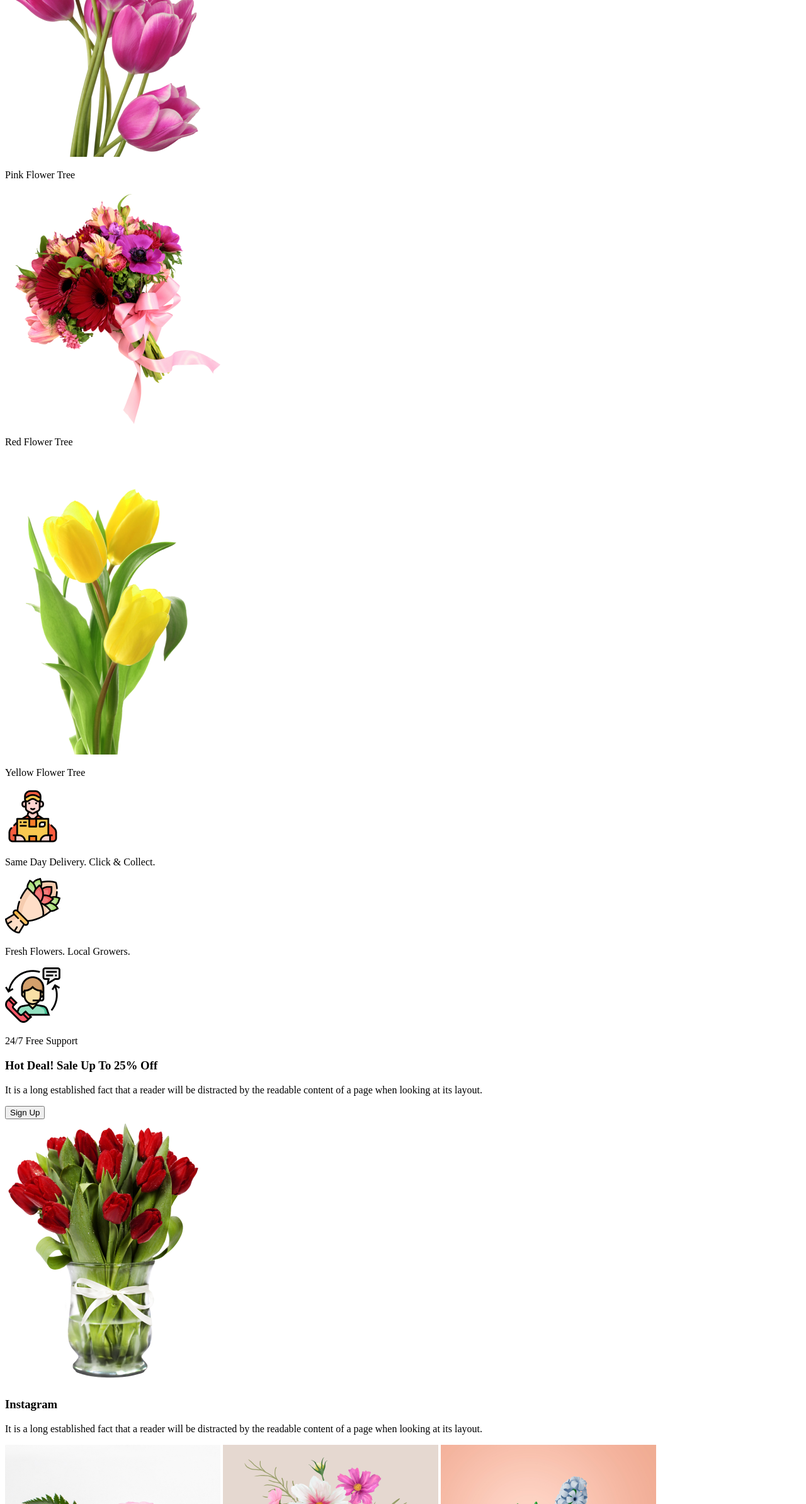
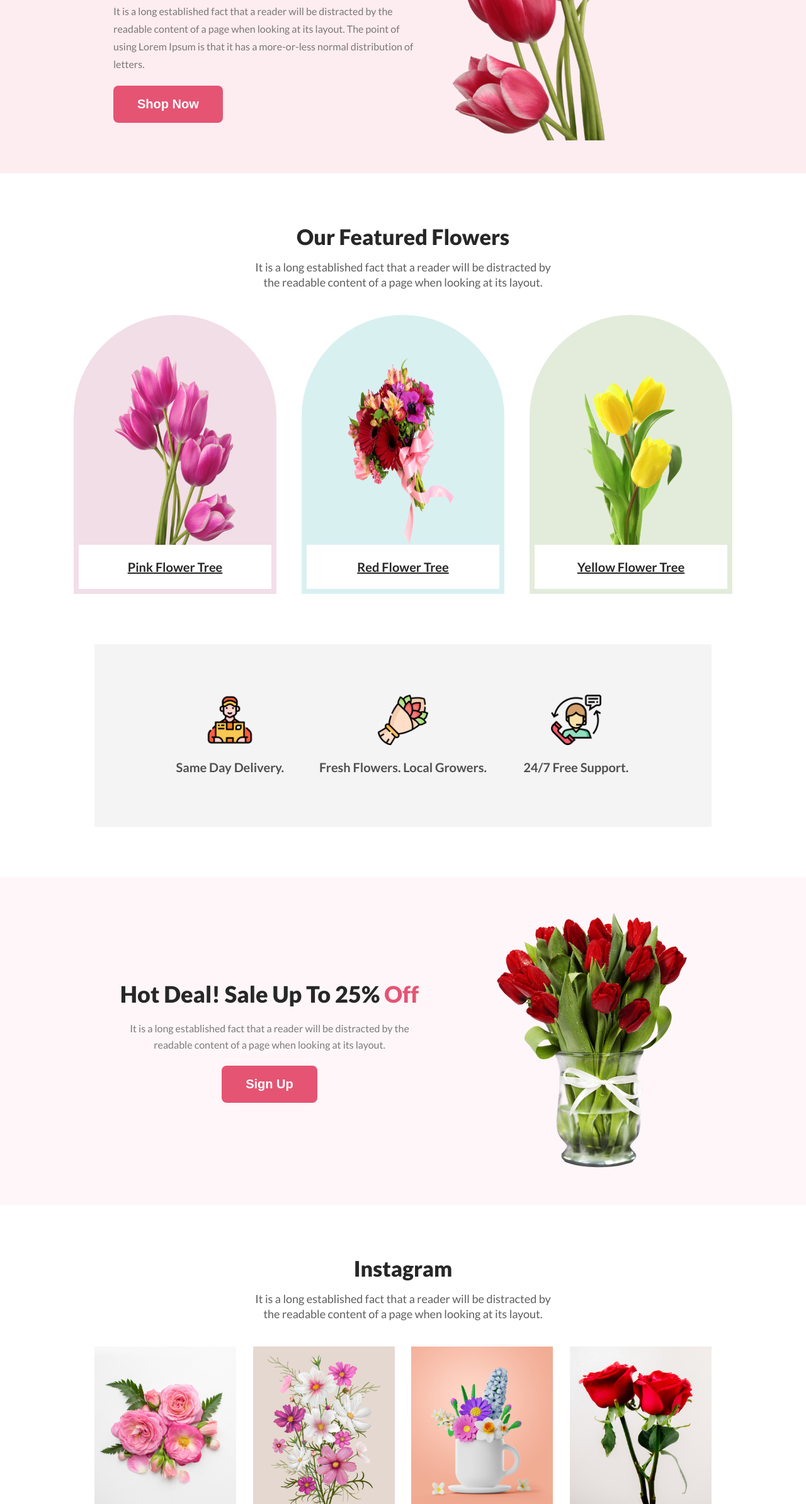
Before and after one commit to TheProjectsX/FlowerShop, a plain HTML site: page index.html in a window 1280 px wide. Shown: the part 412-2800 px from the top of the page at 63% size. Drawn offline with Linux system fonts and the light colour scheme.

Commit message:
Non-Responsive Design Finished

```diff
--- /dev/null
+++ b/css/style.css
@@ -0,0 +1,338 @@
+/* Global CSS */
+* {
+    margin: 0;
+    padding: 0;
+    /* outline: 2px solid red; */
+}
+
+body {
+    font-family: 'Lato', sans-serif;
+}
+
+/* Common Styles */
+header,
+section {
+    margin-bottom: 80px;
+}
+
+.featured-flowers,
+.delivery,
+.instagram,
+.subscribe {
+    padding-inline: 150px;
+}
+
+
+.btn-primary {
+    padding: 18px 38px;
+    color: white;
+    font-size: 20px;
+    font-weight: 700;
+    border-radius: 8px;
+    background: #E55473;
+    border: 0;
+    outline: 0;
+}
+
+.btn-primary:hover {
+    cursor: pointer;
+}
+
+.btn-primary:active {
+    font-size: 16px;
+    padding: 20.5px 48px;
+}
+
+/* Header - Banner */
+header {
+    background-color: #e554731a;
+    padding-inline: 180px;
+    display: flex;
+    justify-content: space-between;
+    align-items: center;
+    gap: 40px;
+    padding-top: 80px;
+}
+
+.welcome-section {
+    max-width: 600px;
+    padding-bottom: 80px;
+}
+
+.welcome-section .header-title {
+    color: #272727;
+    font-size: 66px;
+    font-weight: 700;
+}
+
+.welcome-section .header-desc {
+    color: #27272799;
+    font-size: 16px;
+    font-weight: 400;
+    line-height: 28px;
+    margin-block: 20px;
+}
+
+
+header img {
+    width: 400px;
+}
+
+/* Featured Flowers */
+.featured-flowers {
+    text-align: center;
+}
+
+.featured-flowers .section-title {
+    color: #272727;
+    font-size: 34px;
+    font-weight: 900;
+    margin-bottom: 16px;
+}
+
+.featured-flowers .section-desc {
+    color: #272727be;
+    font-size: 18px;
+    font-weight: 400;
+    line-height: 24px;
+    max-width: 490px;
+    margin-inline: auto;
+    margin-bottom: 40px;
+}
+
+.featured-flowers .flowers-images {
+    display: flex;
+    justify-content: center;
+    align-items: center;
+    gap: 40px;
+}
+
+.featured-flowers .flowers-images div {
+    display: flex;
+    flex-direction: column;
+}
+
+.flowers-images .flower-01 img {
+    background-color: #A7216226;
+}
+
+.flowers-images .flower-02 img {
+    background-color: #0597A026;
+}
+
+.flowers-images .flower-03 img {
+    background-color: #477D1126;
+}
+
+.flowers-images img {
+    width: 192px;
+    height: 300px;
+    padding: 65px;
+    padding-bottom: 0;
+    border-radius: 300px 300px 0px 0px;
+}
+
+.flowers-images>div p {
+    padding: 20px;
+    color: #272727;
+    font-size: 20px;
+    font-weight: 700;
+    line-height: 30px;
+    text-decoration-line: underline;
+    border: 8px solid;
+    border-top: 0;
+}
+
+.flowers-images .flower-01 p {
+    border-color: #A7216226;
+}
+
+.flowers-images .flower-02 p {
+    border-color: #0597A026;
+}
+
+.flowers-images .flower-03 p {
+    border-color: #477D1126;
+}
+
+/* Delivery */
+.sub-delivery {
+    background-color: #2727270D;
+    display: flex;
+    justify-content: space-between;
+    align-items: center;
+    padding: 80px;
+}
+
+.sub-delivery div {
+    display: flex;
+    flex-direction: column;
+    align-items: center;
+    gap: 20px;
+    width: 33%;
+    text-align: center;
+}
+
+.sub-delivery img {
+    width: 80px;
+}
+
+.sub-delivery p {
+    color: rgba(39, 39, 39, 0.80);
+    font-size: 20px;
+    font-weight: 700;
+    line-height: 30px;
+}
+
+
+/* Hot Deal */
+.hot-deal {
+    background-color: #E554730D;
+    padding: 50px 150px;
+    display: flex;
+    justify-content: space-around;
+    align-items: center;
+    gap: 50px;
+}
+
+.hot-deal div {
+    width: 500px;
+    text-align: center;
+}
+
+.hot-deal .section-title {
+    color: #272727;
+    font-size: 36px;
+    font-weight: 900;
+}
+
+.hot-deal .section-title span {
+    color: #E55473;
+}
+
+.hot-deal .section-desc {
+    color: #27272799;
+    font-size: 16px;
+    line-height: 26px;
+    margin-block: 20px;
+}
+
+/* Instagram */
+.instagram {
+    text-align: center;
+}
+
+.instagram .section-title {
+    color: #272727;
+    font-size: 34px;
+    font-weight: 900;
+    margin-bottom: 16px;
+}
+
+.instagram .section-desc {
+    color: #272727be;
+    font-size: 18px;
+    font-weight: 400;
+    line-height: 24px;
+    max-width: 490px;
+    margin-inline: auto;
+    margin-bottom: 40px;
+}
+
+.instagram-images {
+    display: flex;
+    justify-content: space-between;
+    gap: 20px;
+}
+
+.instagram-images img {
+    width: 23%;
+    transition: transform 0.5s;
+}
+
+.instagram-images img:hover {
+    transform: scale(1.1);
+    cursor: pointer;
+}
+
+/* Subscribe! */
+.subscribe .sub-section {
+    background: url("../assets/Rectangle\ 9.png"), lightgray 0px -203.444px / 100% 213.755% no-repeat;
+    padding: 100px;
+    text-align: center;
+}
+
+.subscribe .section-title {
+    color: #272727;
+    font-size: 34px;
+    font-weight: 900;
+    margin-bottom: 16px;
+}
+
+.subscribe .section-desc {
+    color: #272727be;
+    font-size: 18px;
+    font-weight: 400;
+    line-height: 24px;
+    max-width: 490px;
+    margin-inline: auto;
+    margin-bottom: 40px;
+}
+
+.subscribe form {
+    display: flex;
+    align-items: center;
+    justify-content: center;
+    gap: 10px;
+}
+
+.subscribe form input {
+    padding: 18px 25px;
+    background-color: white;
+    width: 40%;
+    outline: none;
+    border: 2px solid white;
+    border-radius: 10px;
+    font-size: 17px;
+}
+
+.subscribe form input:focus {
+    border-color: #E55473;
+}
+
+/* Footer */
+footer {
+    background-color: #111010;
+    padding-block: 80px 40px;
+    text-align: center;
+}
+
+.footer-title {
+    color: white;
+    font-size: 34px;
+    font-weight: 900;
+    margin-bottom: 16px;
+}
+
+.footer-title span {
+    color: #E55473;
+}
+
+.footer-desc {
+    color: #FFFFFFE5;
+    font-size: 16px;
+    font-weight: 400;
+    line-height: 24px;
+    max-width: 490px;
+    margin-inline: auto;
+    margin-bottom: 40px;
+}
+
+.copyright {
+    color: rgba(255, 255, 255, 0.40);
+    font-size: 14px;
+    font-weight: 400;
+}
+
+/* NOTE */
+/* Some of the "section-title" and "section-desc" styles are same. But didn't used Common class to read Clearly */
--- a/index.html
+++ b/index.html
@@ -4,10 +4,17 @@
     <meta charset="UTF-8" />
     <meta name="viewport" content="width=device-width, initial-scale=1.0" />
     <title>Flower Paradise</title>
+    <link rel="preconnect" href="https://fonts.googleapis.com" />
+    <link rel="preconnect" href="https://fonts.gstatic.com" crossorigin />
+    <link
+      href="https://fonts.googleapis.com/css2?family=Lato:wght@400;700;900&display=swap"
+      rel="stylesheet"
+    />
+    <link rel="stylesheet" href="css/style.css" />
   </head>
   <body>
     <header>
-      <section class="welcome-section">
+      <div class="welcome-section">
         <h2 class="header-title">
           Let's make beautiful flowers a part of your life.
         </h2>
@@ -17,8 +24,9 @@
           using Lorem Ipsum is that it has a more-or-less normal distribution of
           letters.
         </p>
-        <button>Shop Now</button>
-      </section>
+        <button class="btn-primary">Shop Now</button>
+      </div>
+      <img src="assets/pngwing 10.png" alt="Header Flower Image" />
     </header>
 
     <main>
@@ -29,15 +37,15 @@
           readable content of a page when looking at its layout.
         </p>
         <div class="flowers-images">
-          <div>
+          <div class="flower-01">
             <img src="assets/pngwing 6.png" alt="Flower" />
             <p>Pink Flower Tree</p>
           </div>
-          <div>
+          <div class="flower-02">
             <img src="assets/pngwing 5.png" alt="Flower" />
             <p>Red Flower Tree</p>
           </div>
-          <div>
+          <div class="flower-03">
             <img src="assets/pngwing 7.png" alt="Flower" />
             <p>Yellow Flower Tree</p>
           </div>
@@ -48,7 +56,7 @@
         <div class="sub-delivery">
           <div>
             <img src="assets/Group 57.png" alt="Delivery Man" />
-            <p>Same Day Delivery. Click & Collect.</p>
+            <p>Same Day Delivery.</p>
           </div>
           <div>
             <img src="assets/Group 58.png" alt="Flower" />
@@ -56,7 +64,7 @@
           </div>
           <div>
             <img src="assets/Group 59.png" alt="Support" />
-            <p>24/7 Free Support</p>
+            <p>24/7 Free Support.</p>
           </div>
         </div>
       </section>
@@ -70,7 +78,7 @@
             It is a long established fact that a reader will be distracted by
             the readable content of a page when looking at its layout.
           </p>
-          <button>Sign Up</button>
+          <button class="btn-primary">Sign Up</button>
         </div>
         <img src="assets/pngwing 8.png" alt="Flowers" />
       </section>
@@ -90,12 +98,14 @@
       </section>
 
       <section class="subscribe">
-        <h3 class="section-title">Get The Latest Deals</h3>
-        <p class="section desc">$30 coupon for first shopping</p>
-        <form class="subscribe-form">
-          <input type="email" />
-          <button type="submit">Subscribe</button>
-        </form>
+        <div class="sub-section">
+          <h3 class="section-title">Get The Latest Deals</h3>
+          <p class="section-desc">$30 coupon for first shopping</p>
+          <form class="subscribe-form">
+            <input type="email" placeholder="Enter your Email here..." />
+            <button type="submit" class="btn-primary">Subscribe</button>
+          </form>
+        </div>
       </section>
     </main>
 
```
Also changed, not shown: 1 other file.
